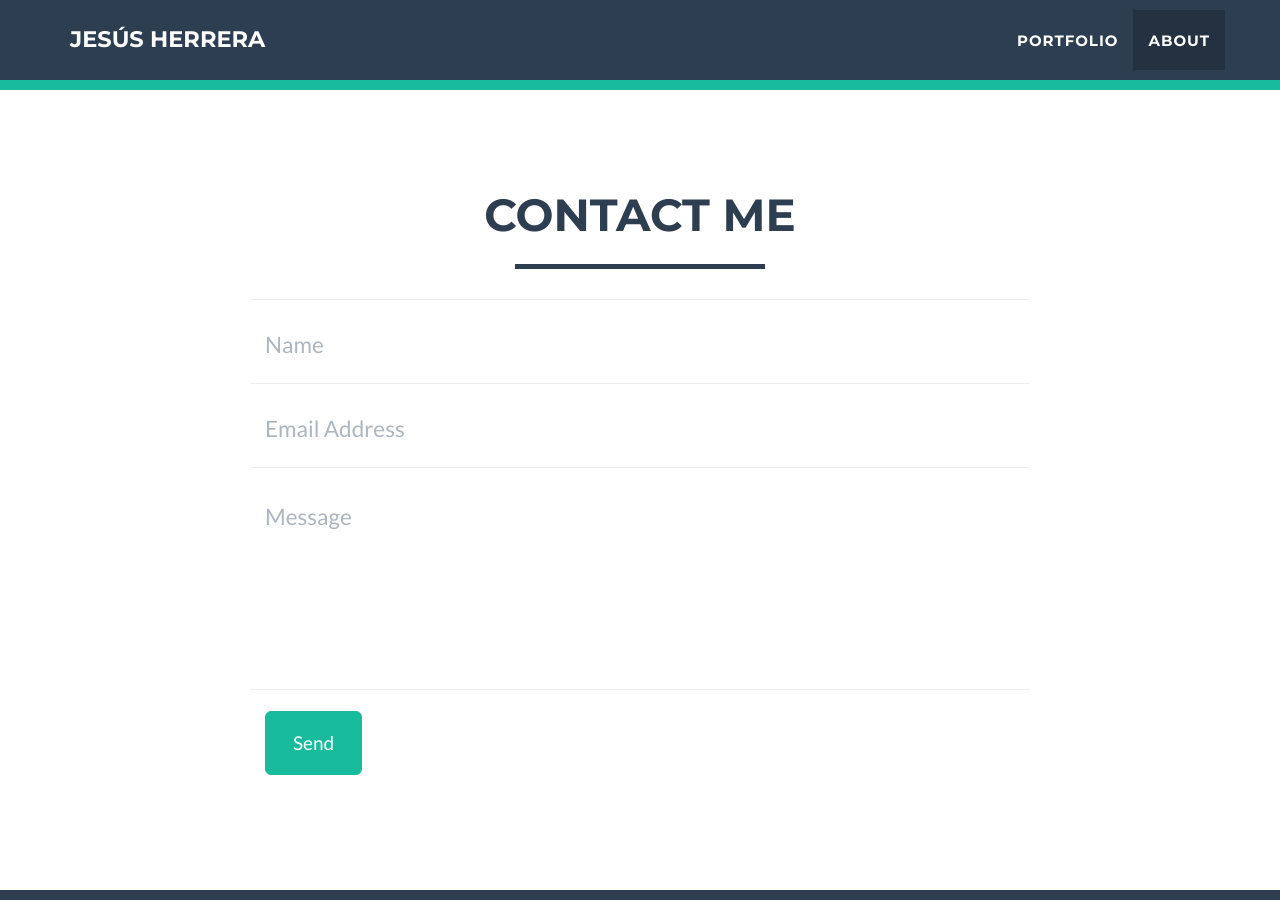
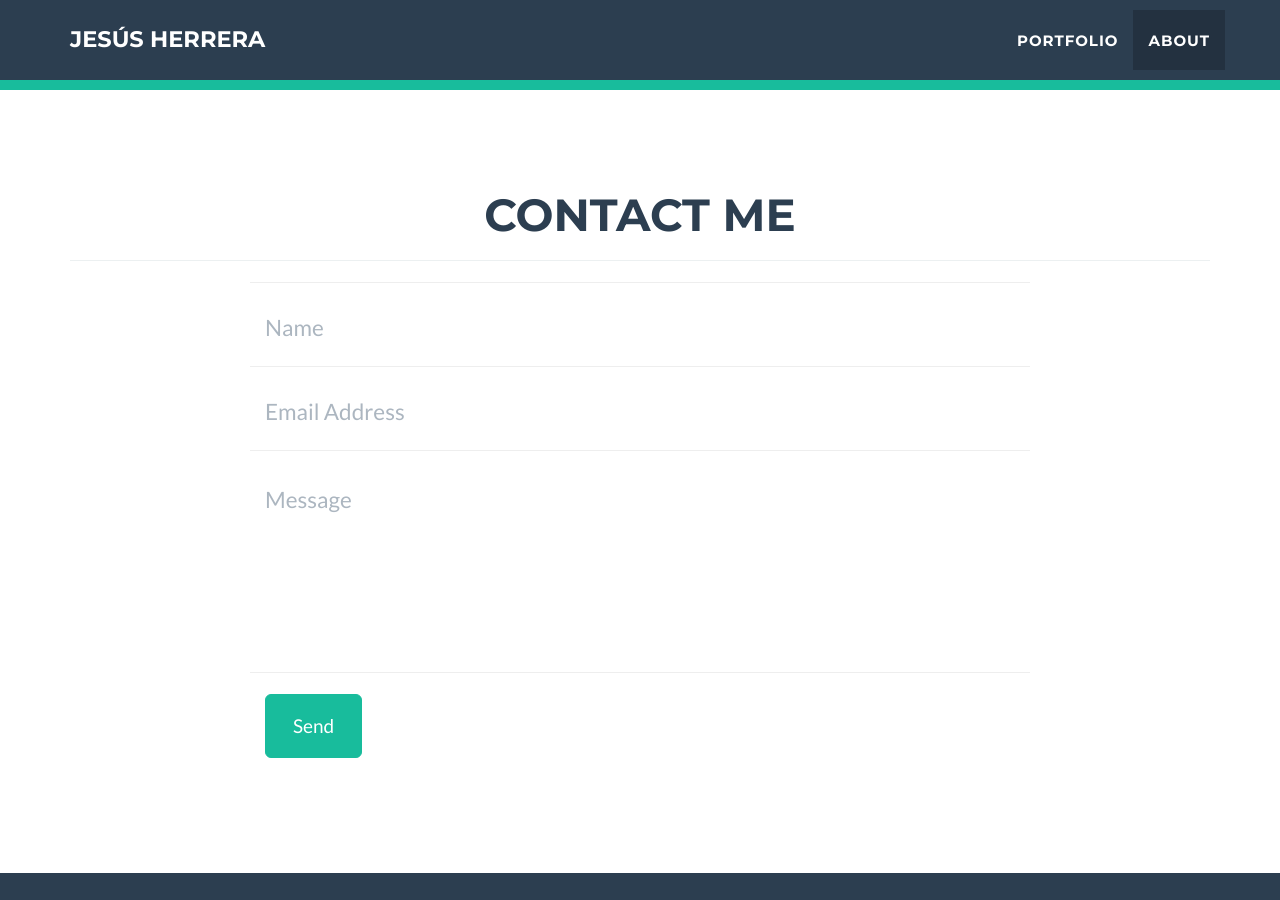
Before and after one commit to chuyh/chuyh.github.io, a Jekyll site: the page built from index.html, in a window 1280 px wide and 900 px high, scrolled down 2007 px. Built offline with Jekyll 4.4.1, drawn with Linux system fonts in a browser that asks for light colours.

Commit message:
line
line

```diff
--- a/_includes/contact_static.html
+++ b/_includes/contact_static.html
@@ -4,7 +4,8 @@
 		<div class="row">
 			<div class="col-lg-12 text-center">
 				<h2>Contact Me</h2>
-				<hr class="star-primary">
+				<!--<hr class="star-primary">-->
+				<hr>
 			</div>
 		</div>
 		<div class="row">
```
